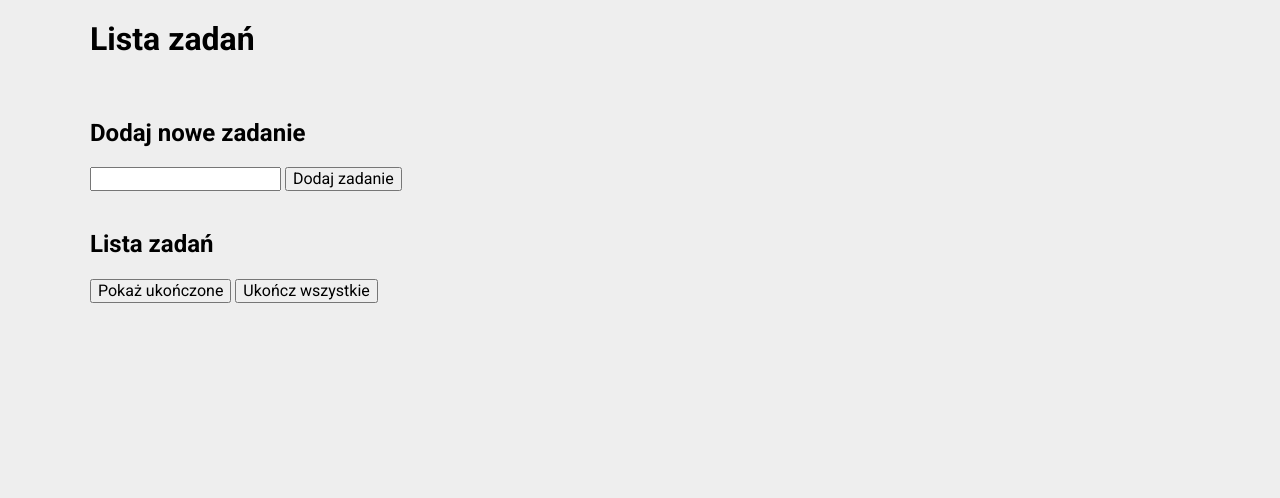
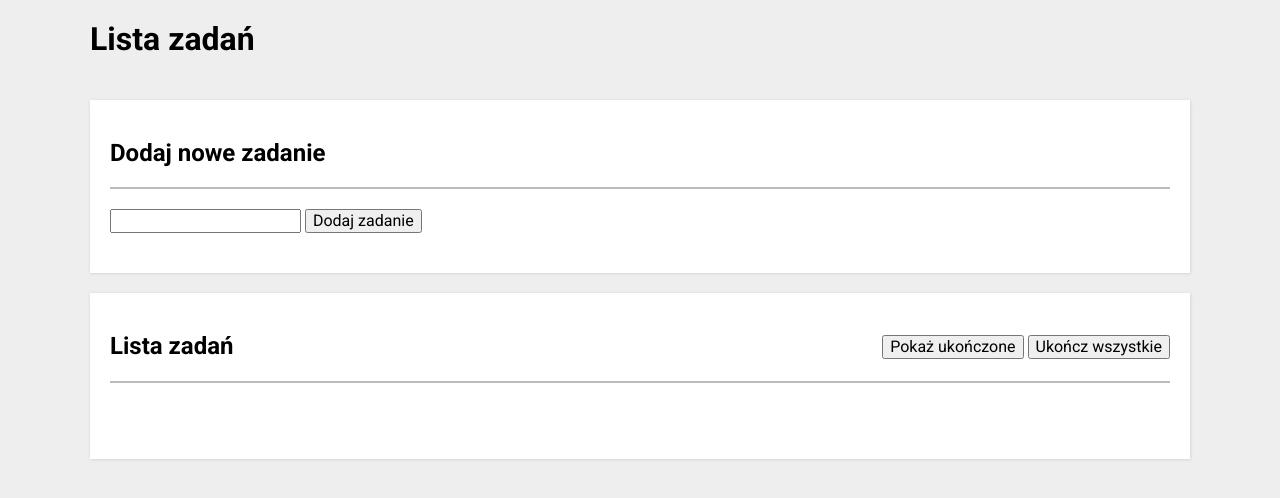
Before and after one commit to Wojciech9142/newToDoList, a plain HTML site: page index.html in a window 1280 px wide. Drawn offline with nearby package versions, Linux system fonts and the light colour scheme.

Commit message:
added section styles

```diff
--- /dev/null
+++ b/css/section.css
@@ -0,0 +1,17 @@
+.section{
+    background: #ffffff;
+    box-shadow: #cccccc 0 0 3px .5px;
+    padding: 20px;
+}
+
+.section__header{
+    border-bottom: 2px solid #bbb;
+    display: flex;
+    justify-content: space-between;
+    flex-direction: row;
+    align-items: center;
+}
+
+.section__content{
+    padding: 20px 0;
+}
--- a/index.html
+++ b/index.html
@@ -9,6 +9,7 @@
     <link href="https://fonts.googleapis.com/css2?family=Roboto:wght@100;400;700&display=swap" rel="stylesheet">
     <link rel="stylesheet" href="css/style.css">
     <link rel="stylesheet" href="css/container.css">
+    <link rel="stylesheet" href="css/section.css">
 </head>
 
 <body class="body">
```
